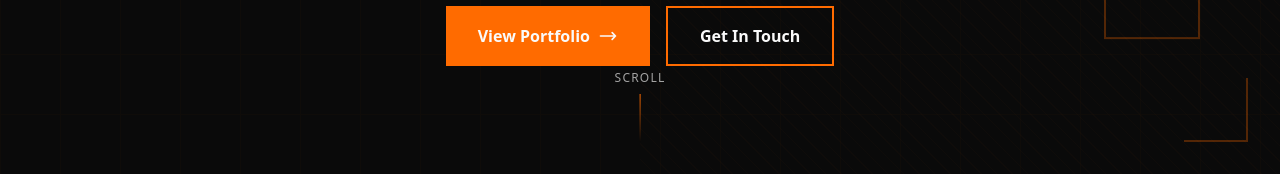
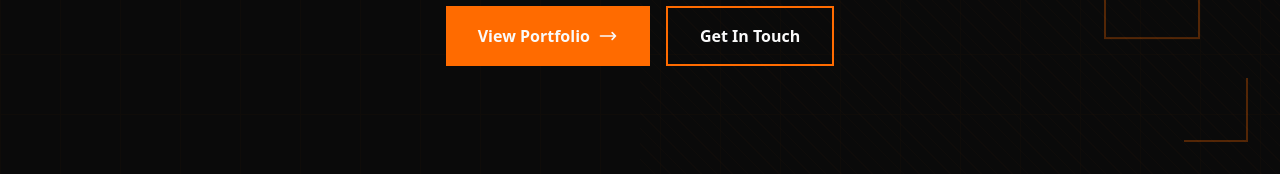
Before and after one commit to chrisglitz/pixbynick, a Next.js app: page / in a window 1280 px wide. Shown: the part 626-800 px from the top of the page. Built offline with nearby package versions, Linux system fonts and the light colour scheme.

Commit message:
fix: Remove scroll indicator from home page

```diff
--- a/src/app/page.tsx
+++ b/src/app/page.tsx
@@ -114,12 +114,6 @@
           </div>
         </div>
 
-        {/* Scroll indicator */}
-        <div className="absolute bottom-8 left-1/2 -translate-x-1/2 flex flex-col items-center opacity-0 animate-fade-in stagger-4">
-          <span className="text-xs uppercase tracking-widest text-muted mb-2">Scroll</span>
-          <div className="w-px h-12 bg-gradient-to-b from-orange to-transparent" />
-        </div>
-
         {/* Corner accents */}
         <div className="absolute top-8 left-8 w-16 h-16 border-l-2 border-t-2 border-orange/30" />
         <div className="absolute bottom-8 right-8 w-16 h-16 border-r-2 border-b-2 border-orange/30" />
```
